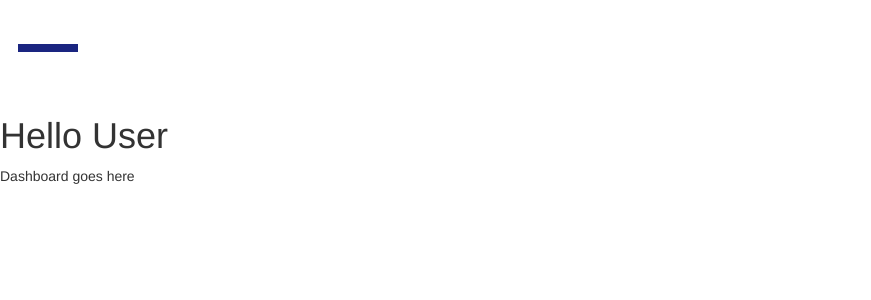
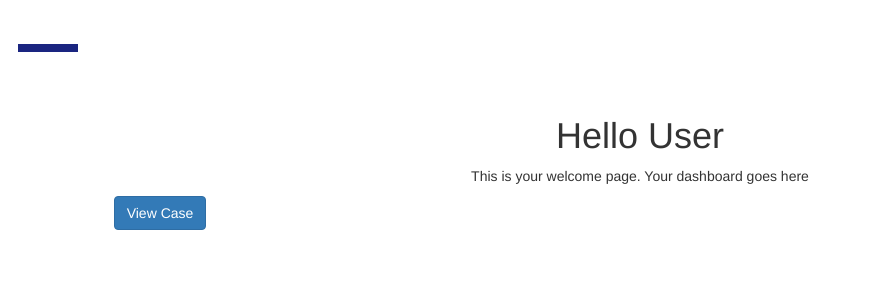
Before and after one commit to cctcOrg/DECO-Dashboard-Frontend, an Angular app: page / in a window 1280 px wide. Shown: the top 300 px of the page, without its empty margins (0-871 px from the left). Built offline with nearby package versions, Linux system fonts and the light colour scheme.

Commit message:
updated, login page doesnt work

```diff
--- a/src/app/app.component.css
+++ b/src/app/app.component.css
@@ -35,3 +35,15 @@
   background-color: #1a2580;
   content: "";
 }
+
+h1 {
+     text-align: center;
+}
+
+p {
+    text-align:center;
+}
+
+h {
+    text-align:center;
+}
--- a/src/app/app.component.html
+++ b/src/app/app.component.html
@@ -1,20 +1,57 @@
 <!--The content below is only a placeholder and can be replaced.-->
+
 <script src="https://cdnjs.cloudflare.com/ajax/libs/web-animations/2.2.2/web-animations.min.js"></script>
 <link rel="stylesheet" href="https://maxcdn.bootstrapcdn.com/bootstrap/3.3.7/css/bootstrap.min.css">
+
+<!-- login page is broken --!>
+<!--<div *ngIf="isNotLoggedIn;else main">
+
+  <div class="jumbotron">
+       <h1>Forensic Dashboard</h1>
+   </div>
+
+
+  <form>
+    <div class="form-group">
+      <label for="email">Email address:</label>
+      <input type="email" class="form-control" id="email">
+    </div>
+    <div class="form-group">
+      <label for="pwd">Password:</label>
+      <input type="password" class="form-control" id="pwd">
+    </div>
+    <div class="checkbox">
+      <label><input type="checkbox"> Remember me</label>
+    </div>
+
+    <button type="primary" (click)="temp_login();" class="btn btn-primary">Submit</button>
+  </form>
+
+</div> !-->
+
 
 <button (click)="toggleMenu()" class="hamburger">
   <span>toggle menu</span>
 </button>
 
-<div *ngIf="true;else other_content">
+<div *ngIf="isHomePage;else other_content">
   <h1>
     {{title}}
   </h1>
 
   <p>
-    Dashboard goes here
+    This is your welcome page. Your dashboard goes here
   </p>
+  <div class="col-md-3 text-center">
+    <button type="button" (click)=viewCase() class="btn btn-primary">View Case</button>
+    </div>
 </div>
 
-<ng-template #other_content>You are viewing a case</ng-template>
+<ng-template #other_content>
+    <p>You are viewing a case</p>
+    <div class="col-md-3 text-center">
+      <button type="button" (click)=viewCase() class="btn btn-primary">Go back</button>
+    </div>
+</ng-template>
+
 <app-menu [@slideInOut]="menuState"></app-menu>
--- a/src/app/app.component.ts
+++ b/src/app/app.component.ts
@@ -16,11 +16,12 @@ import {trigger, state, style, transition, animate} from '@angular/animations';
       state('out', style({
         transform: 'translate3d(100%, 0, 0)'
       })),
-      transition('in => out', animate('400ms ease-in-out')),
-      transition('out => in', animate('400ms ease-in-out'))
+      transition('in => out', animate('150ms ease-in-out')),
+      transition('out => in', animate('150ms ease-in-out'))
     ]),
   ]
 })
+
 
 export class AppComponent {
   title = 'Hello User';
@@ -30,6 +31,10 @@ export class AppComponent {
   bsmid = '';
   clicked = false;
   servers = [];
+  isHomePage = true;
+  isNotLoggedIn = true;
+
+
 
  constructor(private serverService: ServerService) {
 
@@ -37,10 +42,20 @@ export class AppComponent {
 
   menuState:string = 'out';
 
+  viewCase() {
+    this.isHomePage = !this.isHomePage;
+  }
+
+  temp_login() {
+    this.isNotLoggedIn = false;
+
+  }
+
   toggleMenu() {
     // 1-line if statement that toggles the value:
     this.menuState = this.menuState === 'out' ? 'in' : 'out';
   }
+
 
   onSubmit() {
     this.clicked = true;
--- a/src/app/menu/menu.component.html
+++ b/src/app/menu/menu.component.html
@@ -1,4 +1,4 @@
 <h2>{{name}}</h2>
 <ul>
-    <li *ngFor="let item of links; let i = index">{{item}}</li>
+    <li *ngFor="let link of links; let i = index" (click)="changeLink()">{{link}}</li>
 </ul>
--- a/src/app/menu/menu.component.ts
+++ b/src/app/menu/menu.component.ts
@@ -9,7 +9,7 @@ import { Component, OnInit } from '@angular/core';
 })
 
 export class MenuComponent implements OnInit {
-  links = ["Settings", "Case 1"];
+  links = ["Settings", "Case 1", "Case 2"];
 
   constructor() { }
 
@@ -18,4 +18,8 @@ export class MenuComponent implements OnInit {
 
   name = "John Doe";
 
+  onClick() {
+     console.log("Hello");
+  }
+
 }
```
